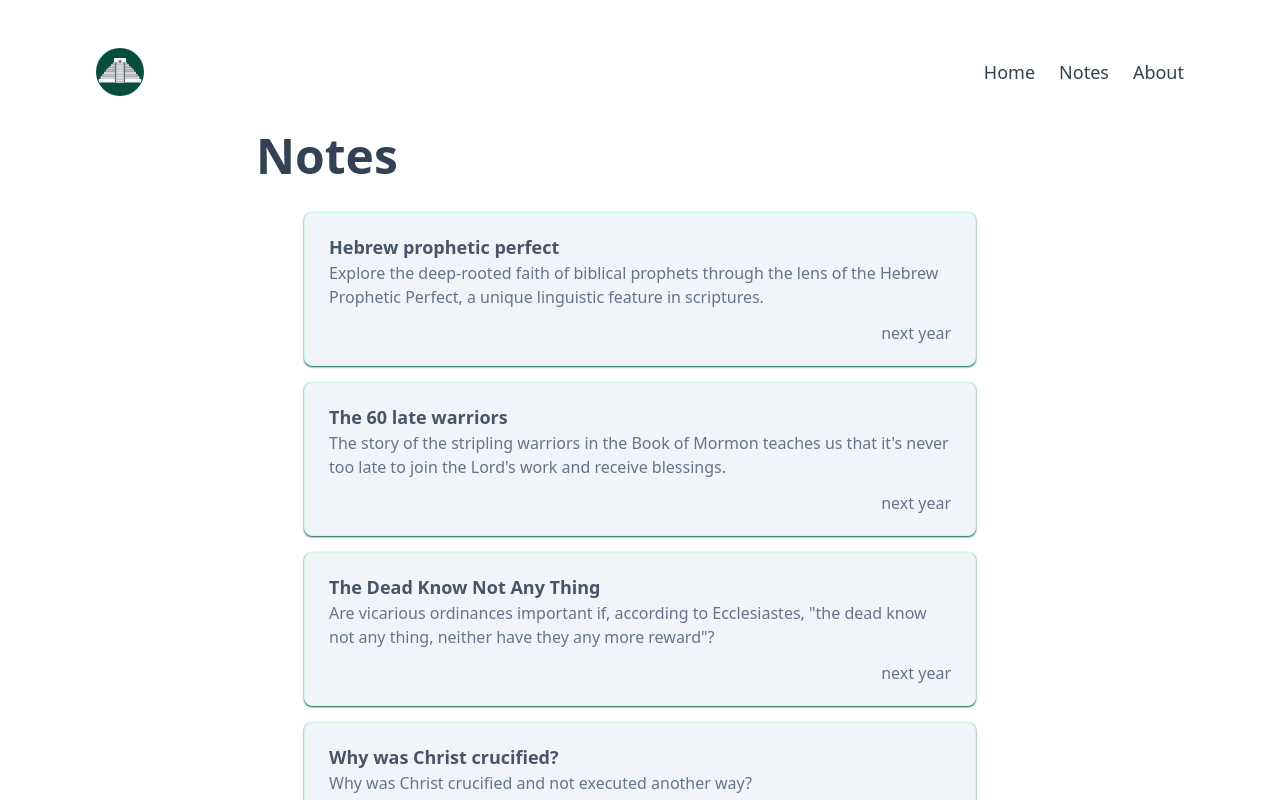
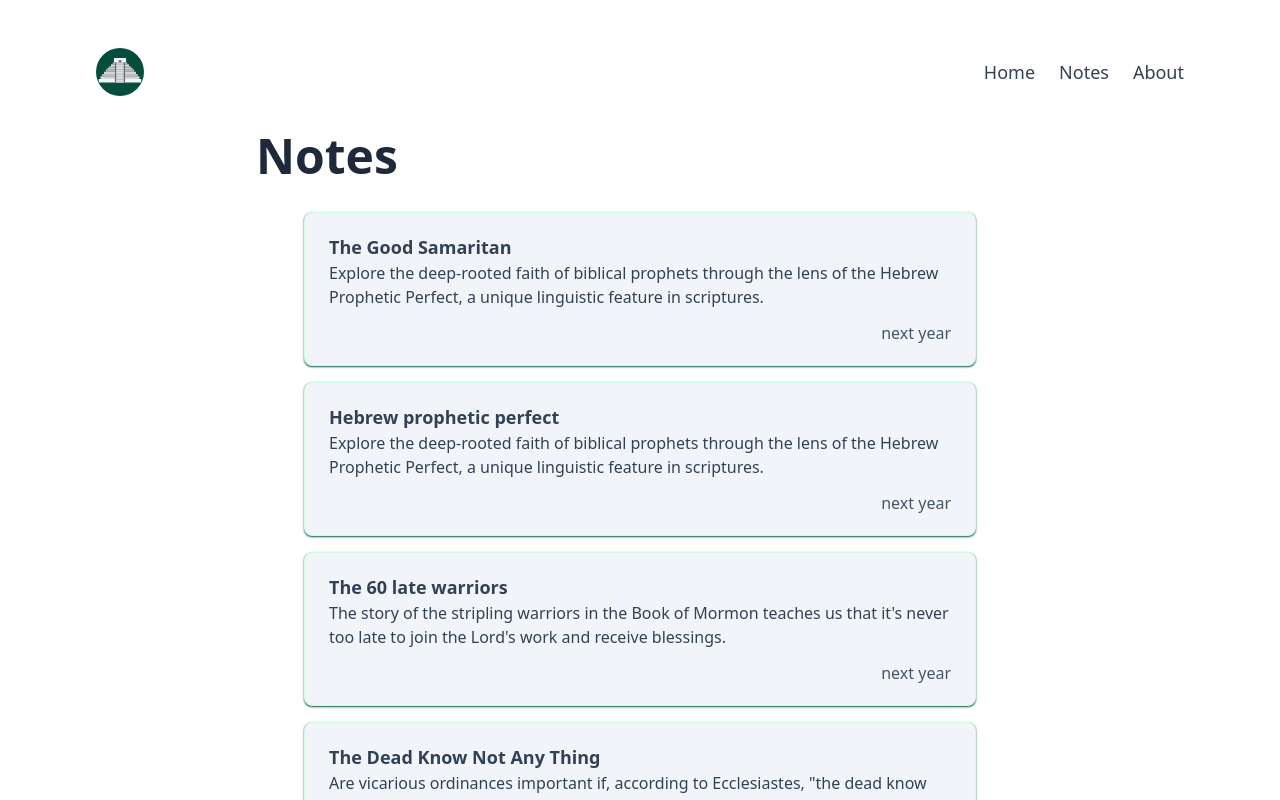
Before and after one commit to kbravh/laborforzion, a Next.js app: page /notes in a window 1280 px wide. Shown: the top 800 px of the page. Built offline with nearby package versions, Linux system fonts and the light colour scheme.

Commit message:
add good samaritan

```diff
--- /dev/null
+++ b/posts/2023/04/the-good-samaritan.md
@@ -0,0 +1,17 @@
+---
+title: The Good Samaritan
+description: Explore the deep-rooted faith of biblical prophets through the lens of the Hebrew Prophetic Perfect, a unique linguistic feature in scriptures.
+date: 2023-04-22T02:34:47.361Z
+updated:
+language: en_US
+---
+
+## Christ as the Good Samaritan
+
+This parable can be interpreted to be a symbol of Christ. The Samaritans were looked down on by the Jews of the time, just as they looked down on Christ. Just as the samaritan takes care of the wounded man on the path, Christ takes care of of us along our mortal path and heals our wounds. This relation can be further established as the samaritan puts oil and wine on the traveller's wounds in [[Luke 10.34]], an example of using [[Wine and olive oil as symbols of the blood of Christ|Christ's First Miracle]] to heal spiritual wounds.
+
+## The Innkeeper
+
+We can look at the innkeeper as a representation of those in leadership positions in the Church, especially those at local levels who have stewardship over other members. The Samaritan pays the innkeeper and charges him with caring for the wounded man and promises to pay any overage when he returns.
+
+We have been given talents and blessings in order to carry out our charge of caring for other members. Sometimes these responsibilities will require us to make sacrifices, but the Lord will reward those sacrifices at his Second Coming.
--- a/src/pages/notes.tsx
+++ b/src/pages/notes.tsx
@@ -23,7 +23,7 @@ const NotesPage: NextPage<Props> = ({posts}) => {
       </Head>
       <div className="flex flex-col items-center flex-grow">
         <div className="max-w-5xl w-full px-8">
-          <h1 className="text-5xl text-slate-700 font-extrabold font-sans">
+          <h1 className="text-5xl text-slate-800 font-extrabold font-sans">
             Notes
           </h1>
         </div>
@@ -43,14 +43,14 @@ const NotesPage: NextPage<Props> = ({posts}) => {
                   )}
                 >
                   <div>
-                    <h2 className="text-slate-600 font-semibold text-lg">
+                    <h2 className="text-slate-700 font-semibold text-lg">
                       {post.frontmatter.title}
                     </h2>
-                    <p className="text-slate-500 text-md">
+                    <p className="text-slate-700 text-md">
                       {post.frontmatter.description}
                     </p>
                   </div>
-                  <span className="text-slate-500 self-end mt-2">
+                  <span className="text-slate-600 self-end mt-2">
                     {relativeDate(today, new Date(post.frontmatter.date))}
                   </span>
                 </article>
```
